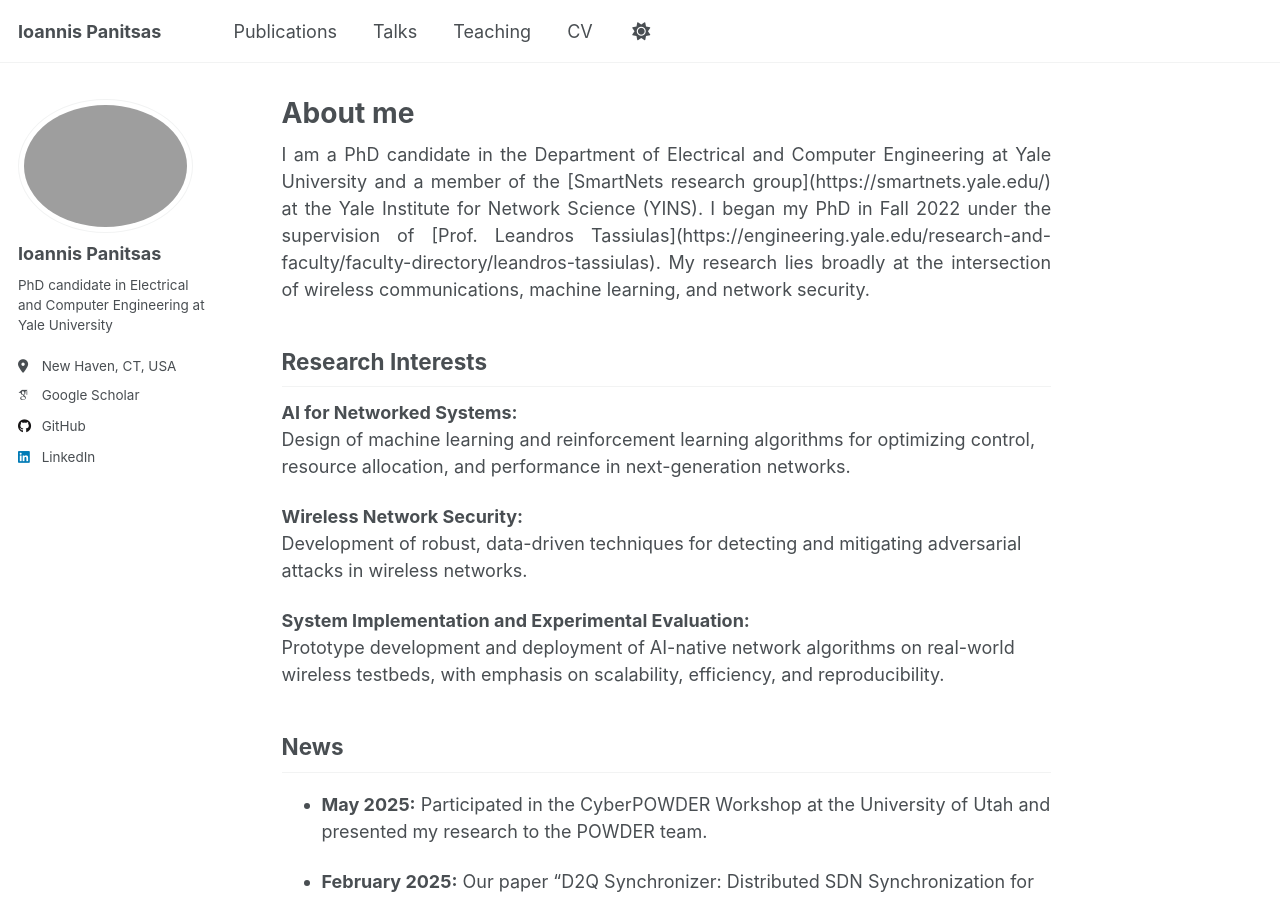
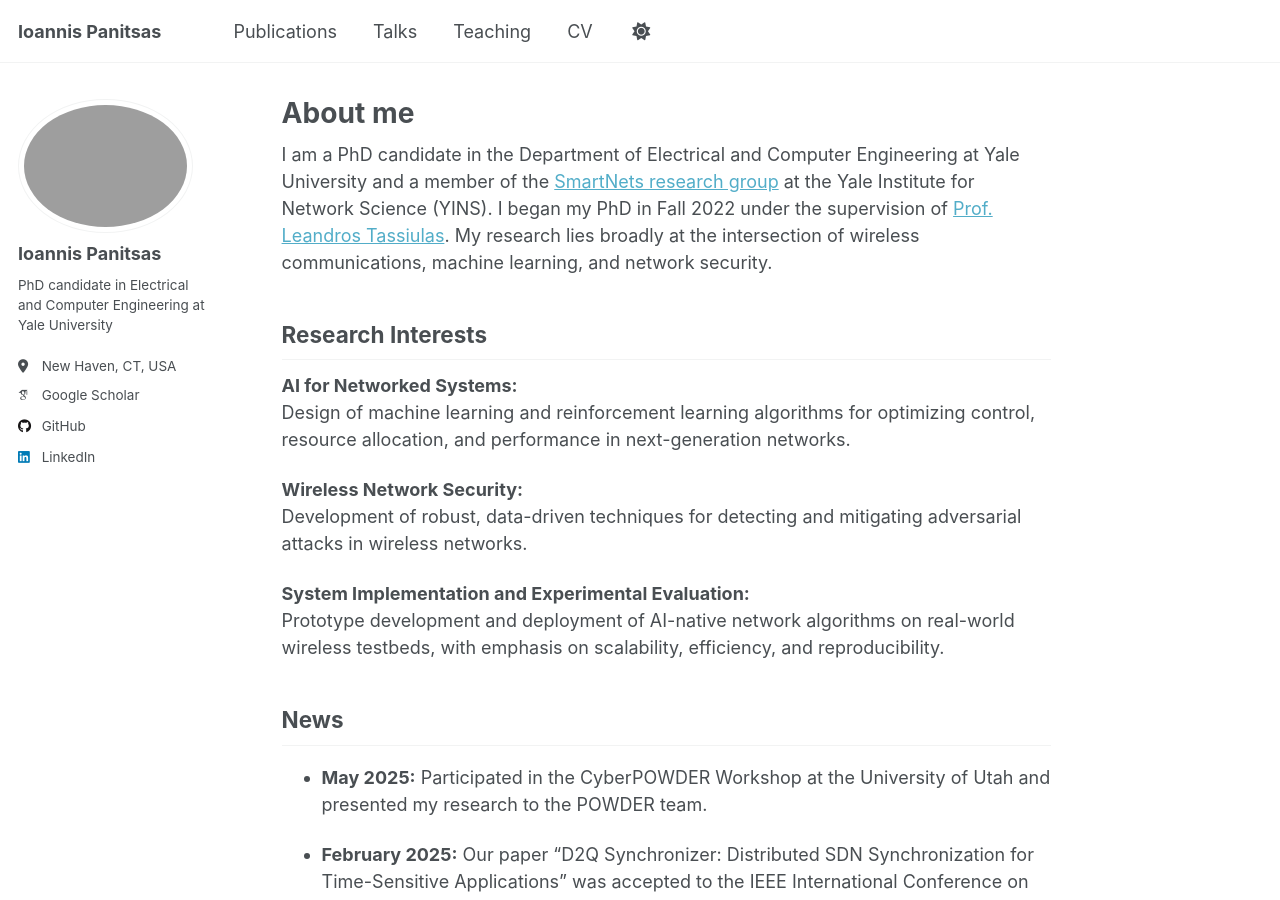
Before and after one commit to panitsasi/panitsasi.github.io, a Jekyll site: the page built from _pages/about.md, in a window 1280 px wide and 900 px high. Built offline with Jekyll 4.4.1, drawn with Linux system fonts in a browser that asks for light colours; some web fonts are replaced.

Commit message:
Updated the index page

```diff
--- a/_pages/about.md
+++ b/_pages/about.md
@@ -3,9 +3,8 @@ permalink: /
 title: "About me"
 author_profile: true
 ---
-<div align="justify">
+
 I am a PhD candidate in the Department of Electrical and Computer Engineering at Yale University and a member of the [SmartNets research group](https://smartnets.yale.edu/) at the Yale Institute for Network Science (YINS). I began my PhD in Fall 2022 under the supervision of [Prof. Leandros Tassiulas](https://engineering.yale.edu/research-and-faculty/faculty-directory/leandros-tassiulas). My research lies broadly at the intersection of wireless communications, machine learning, and network security.
-</div>
 
 ## Research Interests
 **AI for Networked Systems:**
```
